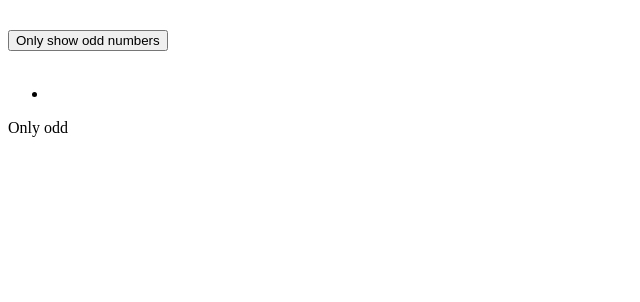
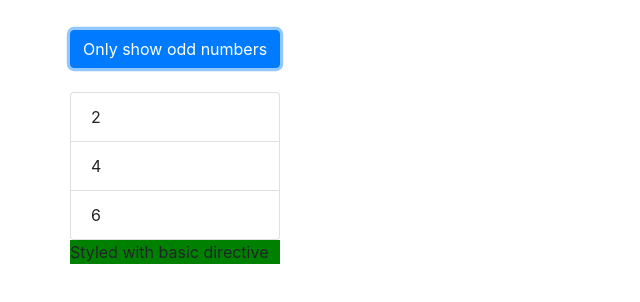
Before and after one commit to grinit10/ng-full, an Angular app: page / in a window 1280 px wide. Both pictures are taken after a click on the button "Only show odd numbers". Shown: the top 302 px of the page, without its empty margins (0-640 px from the left). Built offline with nearby package versions, Linux system fonts and the light colour scheme.

Commit message:
Adding basic directive.

```diff
--- a/angular.json
+++ b/angular.json
@@ -23,6 +23,7 @@
               "src/assets"
             ],
             "styles": [
+              "node_modules/bootstrap/dist/css/bootstrap.min.css",
               "src/styles.css"
             ],
             "scripts": []
--- a/package.json
+++ b/package.json
@@ -20,6 +20,7 @@
     "@angular/platform-browser": "^6.0.3",
     "@angular/platform-browser-dynamic": "^6.0.3",
     "@angular/router": "^6.0.3",
+    "bootstrap": "^4.2.1",
     "core-js": "^2.5.4",
     "rxjs": "^6.0.0",
     "zone.js": "^0.8.26"
--- a/src/app/app.component.html
+++ b/src/app/app.component.html
@@ -5,14 +5,21 @@
         class="btn btn-primary"
         (click)="onlyOdd = !onlyOdd">Only show odd numbers</button>
       <br><br>
-      <ul class="list-group">
-        <li
-          class="list-group-item">
-        </li>
-      </ul>
-      <ng-template [ngIf]="onlyOdd">
-        <p>Only odd</p>
-      </ng-template>
+      <div>
+        <ul class="list-group" *ngIf="onlyOdd" >
+          <li
+            class="list-group-item"
+            *ngFor="let odd of oddnumbers">{{odd}}
+          </li>
+        </ul>
+        <ul class="list-group" *ngIf="!onlyOdd" >
+          <li
+            class="list-group-item"
+            *ngFor="let even of evennumbers">{{even}}
+          </li>
+        </ul>
+      </div>
+      <p basic-directive>Styled with basic directive</p>
     </div>
   </div>
 </div>
--- a/src/app/app.component.ts
+++ b/src/app/app.component.ts
@@ -6,6 +6,7 @@ import { Component } from '@angular/core';
   styleUrls: ['./app.component.css']
 })
 export class AppComponent {
-  numbers = [1, 2, 3, 4, 5];
-  onlyOdd = false;
+  oddnumbers = [1, 3, 5];
+  evennumbers = [2, 4, 6];
+  onlyOdd = true;
 }
--- a/src/app/app.module.ts
+++ b/src/app/app.module.ts
@@ -4,10 +4,12 @@ import { FormsModule } from '@angular/forms';
 import { HttpModule } from '@angular/http';
 
 import { AppComponent } from './app.component';
+import { BasicDirective } from './directives/basic.custom.directive';
 
 @NgModule({
   declarations: [
-    AppComponent
+    AppComponent,
+    BasicDirective
   ],
   imports: [
     BrowserModule,
--- /dev/null
+++ b/src/app/directives/basic.custom.directive.ts
@@ -0,0 +1,13 @@
+import { Directive, OnInit, ElementRef } from '@angular/core';
+
+@Directive({
+  selector: '[basic-directive]'
+})
+
+export class BasicDirective implements OnInit {
+
+  constructor(private elementref: ElementRef) {}
+  ngOnInit() {
+    this.elementref.nativeElement.style.backgroundColor = 'green';
+  }
+}
```
Also changed, not shown: 1 other file (tests, documents, lock files or other folders).
